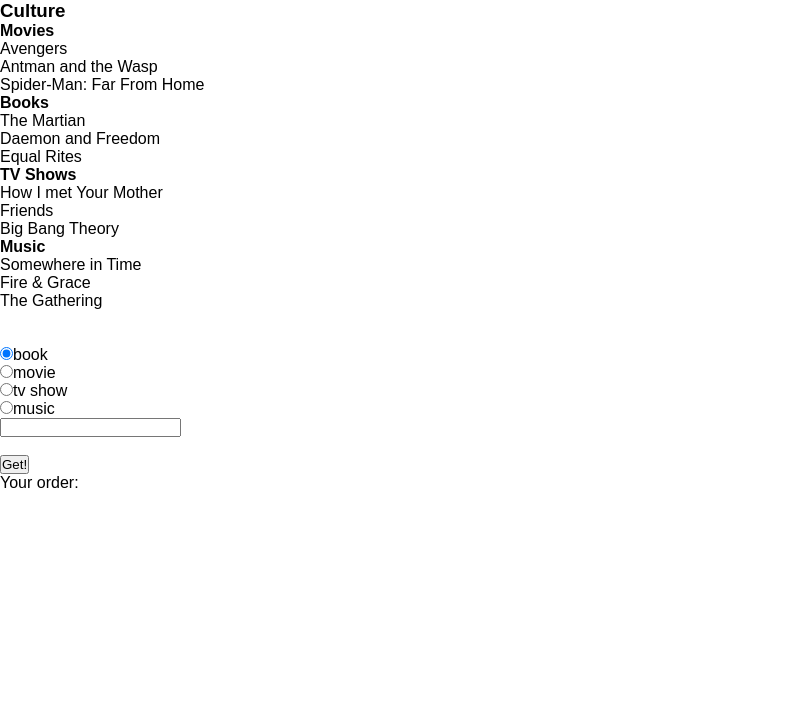
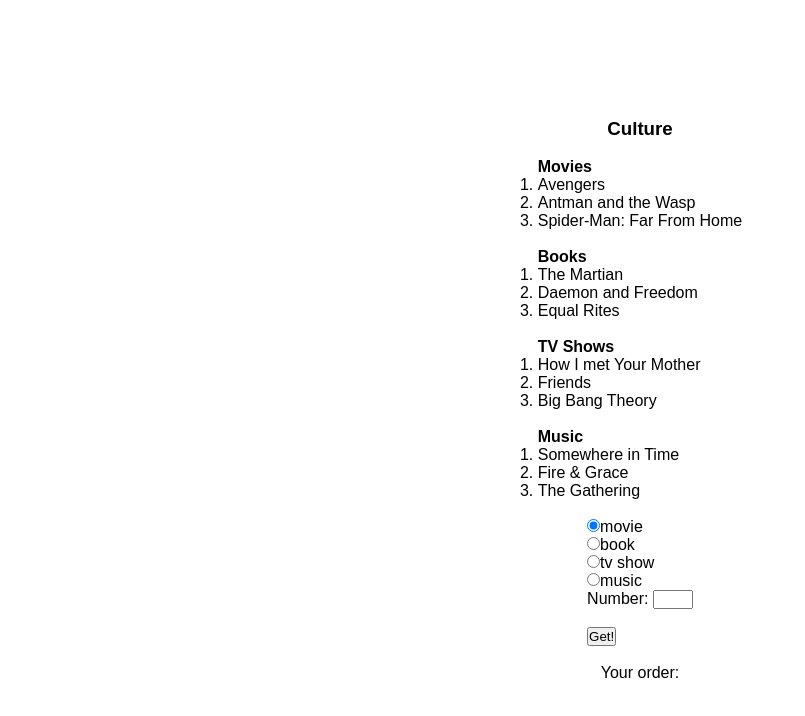
Before and after one commit to matthny/design-patterns-typescript-angular, an Angular app: page /cultures-facade in a window 1280 px wide. Shown: the top 716 px of the page, without its empty margins (0-805 px from the left). Built offline with nearby package versions, Linux system fonts and the light colour scheme.

Commit message:
culture-facade - layout fixes

```diff
--- a/src/app/cultures-facade/culture-form/culture-form.component.html
+++ b/src/app/cultures-facade/culture-form/culture-form.component.html
@@ -1,11 +1,12 @@
+<div class="form-wrapper">
   <form [formGroup]="orderForm" (ngSubmit)="onGetClick()">
+    <div>
+      <input type="radio" value="movie" formControlName="culture">
+      <label for="movie">movie</label>
+    </div>
     <div>
       <input type="radio" value="book" formControlName="culture">
       <label for="book">book</label>
-  </div>
-  <div>
-    <input type="radio" value="movie" formControlName="culture">
-    <label for="movie">movie</label>
     </div>
     <div>
       <input type="radio" value="tvShow" formControlName="culture">
@@ -16,6 +17,7 @@
       <label for="music">music</label>
     </div>
     <div>
+      <label for="music">Number: </label>
       <input type="number"  min="1" formControlName="id">
     </div>
     <br>
@@ -23,3 +25,4 @@
       <input type="submit" value="Get!">
     </div>
   </form>
+</div>
--- a/src/app/cultures-facade/culture-form/culture-form.component.scss
+++ b/src/app/cultures-facade/culture-form/culture-form.component.scss
@@ -0,0 +1,10 @@
+.form-wrapper {
+  display: flex;
+  flex-direction: column;
+  justify-content: center;
+  align-items: center;
+
+  input[type="number"] {
+    width: 40px;
+  }
+}
--- a/src/app/cultures-facade/culture-form/culture-form.component.ts
+++ b/src/app/cultures-facade/culture-form/culture-form.component.ts
@@ -23,7 +23,7 @@
 
   private setForm(): void {
     this.orderForm = new FormGroup({
-      culture: new FormControl('book'),
+      culture: new FormControl('movie'),
       id: new FormControl('', Validators.required)
     });
   }
--- a/src/app/cultures-facade/culture.component.html
+++ b/src/app/cultures-facade/culture.component.html
@@ -3,14 +3,18 @@
     Culture
   </h3>
 
+  <br>
+
   <app-culture-show></app-culture-show>
 
-  <br>
   <br>
 
   <app-culture-form (selected)="onGetOrder($event)"></app-culture-form>
 
+  <br>
+
   <p>
     Your order: {{order}}
   </p>
+
 </div>
--- a/src/app/cultures-facade/culture.component.scss
+++ b/src/app/cultures-facade/culture.component.scss
@@ -1,8 +1,9 @@
-ol {
+.wrapper {
+  display: flex;
+  flex-direction: column;
+  justify-content: center;
+  align-items: center;
+  height: 100vh;
 
 
-  li {
-    display: list-item;
-    list-style-position: inside;
-  }
 }
```
Also changed, not shown: src/app/cultures-facade/culture-show/culture-show.component.html (+7 -1 lines). Lines whose indentation alone changed are shown as unchanged.
